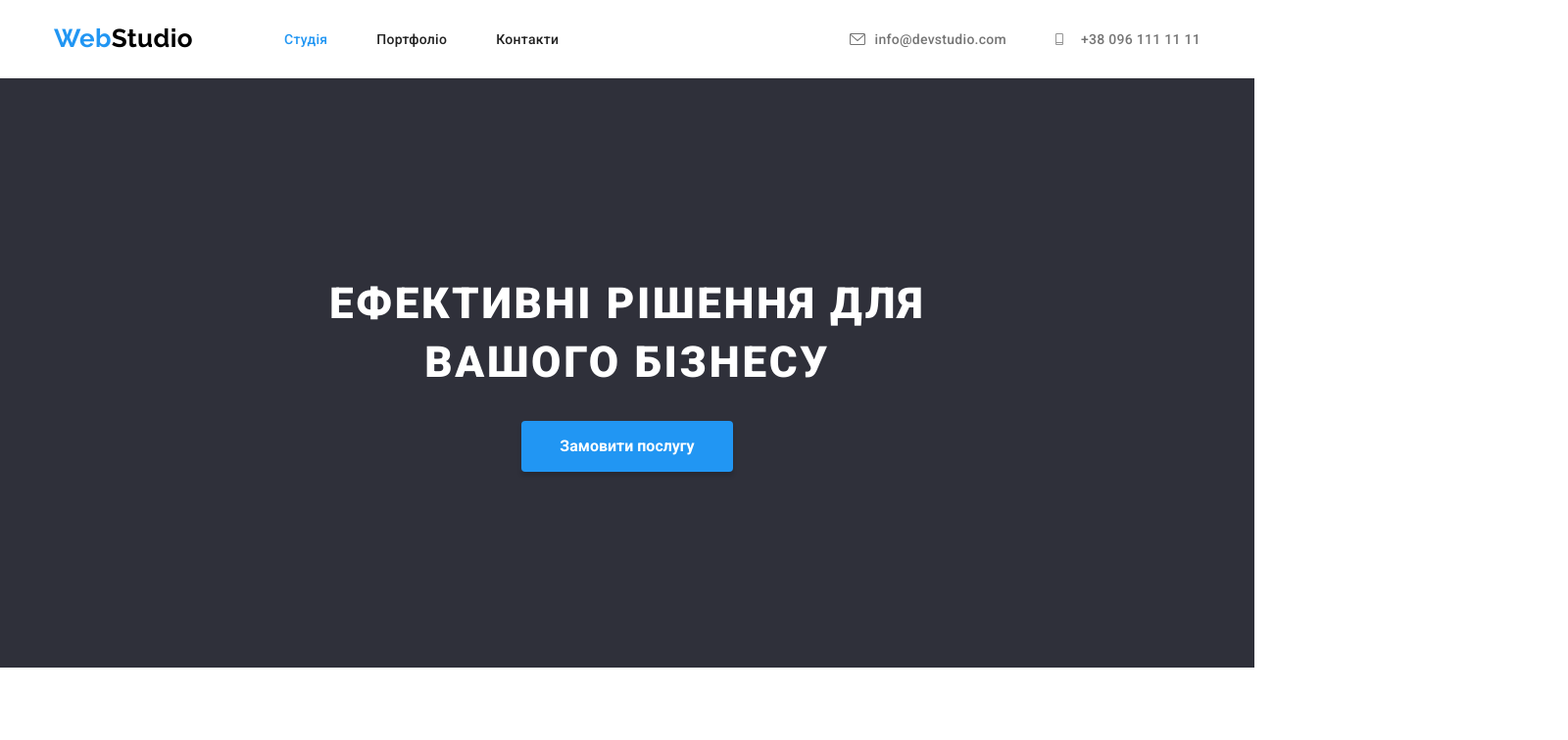
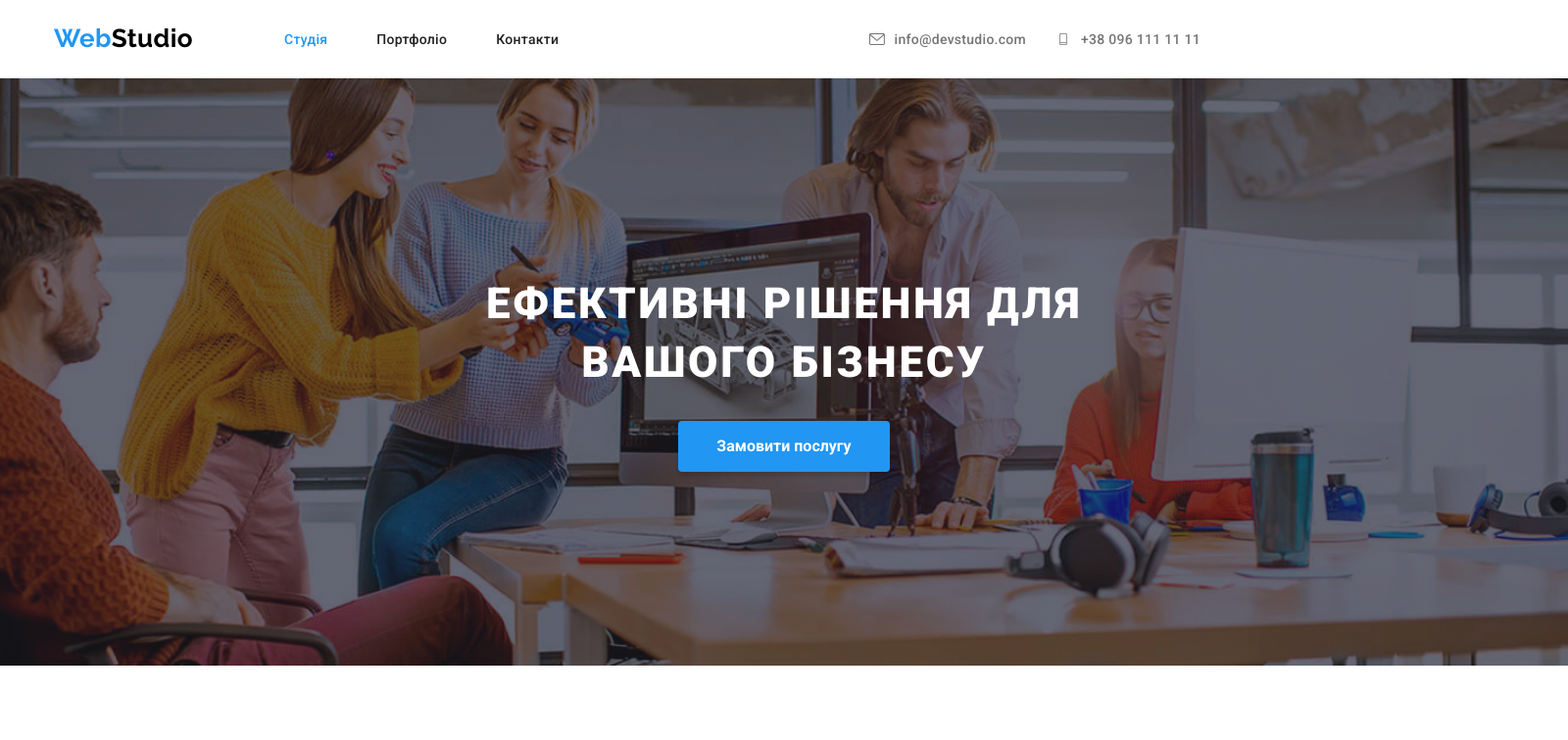
Before and after one commit to FergusonJoan/goit-markup-hw-04, a plain HTML site: page index.html in a window 1280 px wide. Shown: the top 756 px of the page at 98% size, 1600 px wide, since content can reach past the window. Drawn offline with nearby package versions, Linux system fonts and the light colour scheme.

Commit message:
Добавляет иконки в header

```diff
--- a/css/style.css
+++ b/css/style.css
@@ -95,15 +95,8 @@ body {
 .logo.accent {
     color: var(--accent-color);
 }
-.contacts-item {
-    display: inline-flex;
-    align-items: center;
-}
-/* .contacts-item:hover,
-.contacts-item:focus {
-    color: var(--accent-color);
-} */
-.contacts-item:first-child::before {
+
+/* .contacts-item:first-child::before {
     content: "";
     width: 16px;
     height: 12px;
@@ -120,7 +113,7 @@ body {
     background-image: url("../images/mobile.svg");
     background-size: contain;
     background-repeat: no-repeat;
-}
+} */
 
 /* Site nav */
 .site-main {
@@ -131,9 +124,11 @@ body {
 .site-nav {
     display: flex;
 }
-.site-nav .item + .item,
+.site-nav .item + .item {
+    margin-left: 50px;
+}
 .site-contacts .item + .item {
-    margin-left: 50px;
+    margin-left: 30px;
 }
 .site-contacts {
     display: flex;
@@ -160,7 +155,20 @@ body {
 .current {
     color: var(--accent-color);
 }
-
+.site-contacts {
+}
+.contacts-item {
+    display: inline-flex;
+    align-items: center;
+}
+.site-link {
+    display: inline-flex;
+    margin-right: 10px;
+    fill: var(--sec-text-color);
+}
+.site-link:hover {
+    fill: var(--accent-color);
+}
 /* MAIN */
 /* Bigblock */
 .main {
@@ -171,7 +179,17 @@ body {
     padding-bottom: 200px;
     text-align: center;
     text-align: center;
-    background-color: var(--footer-bg-color);
+    min-width: 1600px;
+    height: 600px;
+    margin-left: auto;
+    margin-right: auto;
+    background-image: linear-gradient(to right, rgba(47, 48, 58, 0.4), rgba(47, 48, 58, 0.4)),
+        url("../images/сover.jpg");
+    background-repeat: no-repeat;
+    background-position: center;
+    background-size: cover;
+}
+.overlay {
 }
 .hero-title {
     margin-top: 0;
@@ -218,16 +236,15 @@ body {
     overflow: hidden;
 }
 .pluses {
-    padding-top: 94px;
+    padding-top: 238px;
 }
 .pluses-list {
     display: flex;
+    gap: 30px;
 }
 .pluses-item {
-    margin-right: 30px;
 }
-.pluses-heading {
-}
+
 .pluses-title {
     color: var(--primary-text-color);
     font-size: 14px;
--- a/index.html
+++ b/index.html
@@ -30,9 +30,20 @@
                     </ul>
                 </nav>
                 <ul class="site-contacts list">
-                    <li class="item contacts-item"><a href="mailto:info@devstudio.com"
-                            class="link cont">info@devstudio.com</a></li>
-                    <li class="item contacts-item"><a href="tel:+380961111111" class="link cont">+38 096 111 11 11</a>
+                    <li class="item contacts-item">
+                        <a href="#" class=" site-link" aria-label="envelope">
+                            <svg class="icon" width="16" height="12">
+                                <use href="./images/symbol-defs.svg#icon-envelope"></use>
+                            </svg>
+                        </a>
+                        <a href="mailto:info@devstudio.com" class="link cont">info@devstudio.com</a>
+                    </li>
+                    <li class="item contacts-item">
+                        <a href="#" class=" site-link" aria-label="envelope">
+                            <svg class="icon" width="16" height="12">
+                                <use href="./images/symbol-defs.svg#icon-mobile"></use>
+                            </svg></a>
+                        <a href="tel:+380961111111" class="link cont">+38 096 111 11 11</a>
                     </li>
                 </ul>
             </div>
@@ -40,12 +51,14 @@
 
         <main class="main">
             <section class="hero">
-                <h1 class="hero-title" id="studio">Ефективні рішення для <br>вашого бізнесу</h1>
-                <button type="button" class="btn">Замовити послугу</button>
+                <div class="overlay">
+                    <h1 class="hero-title" id="studio">Ефективні рішення для <br>вашого бізнесу</h1>
+                    <button type="button" class="btn">Замовити послугу</button>
+                </div>
             </section>
             <section class="pluses">
                 <div class="container">
-                    <h2 class="pluses-heading visually-hidden">Наші переваги</h2>
+                    <h2 class="visually-hidden">Наші переваги</h2>
                     <ul class="list pluses-list">
                         <li class="pluses-item">
                             <h3 class="pluses-title">УВАГА ДО ДЕТАЛЕЙ</h3>
```
Also changed, not shown: images/1.svg (deleted), images/envelope.svg (deleted), images/mobile.svg (deleted), images/symbol-defs.svg (added).
